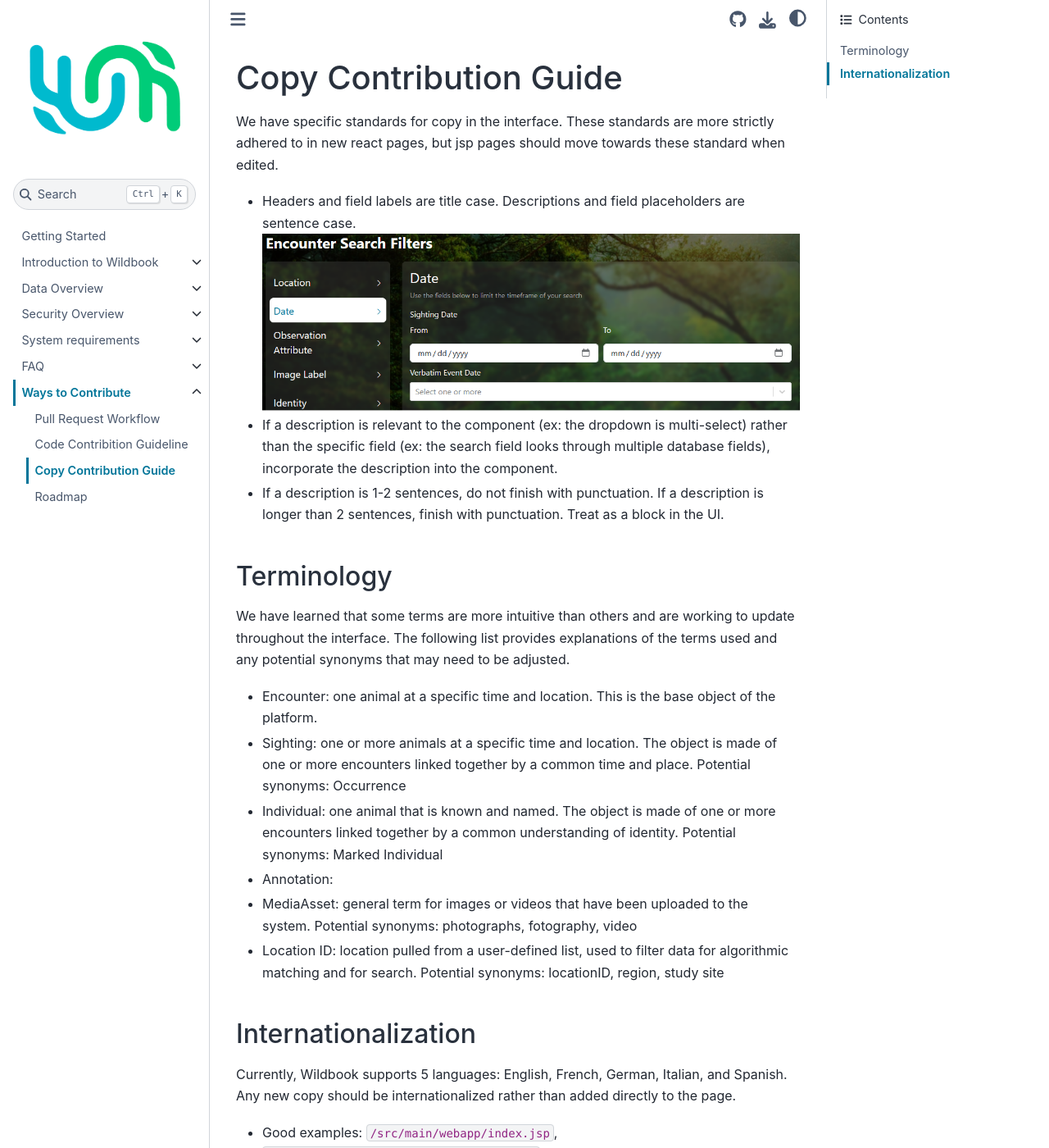
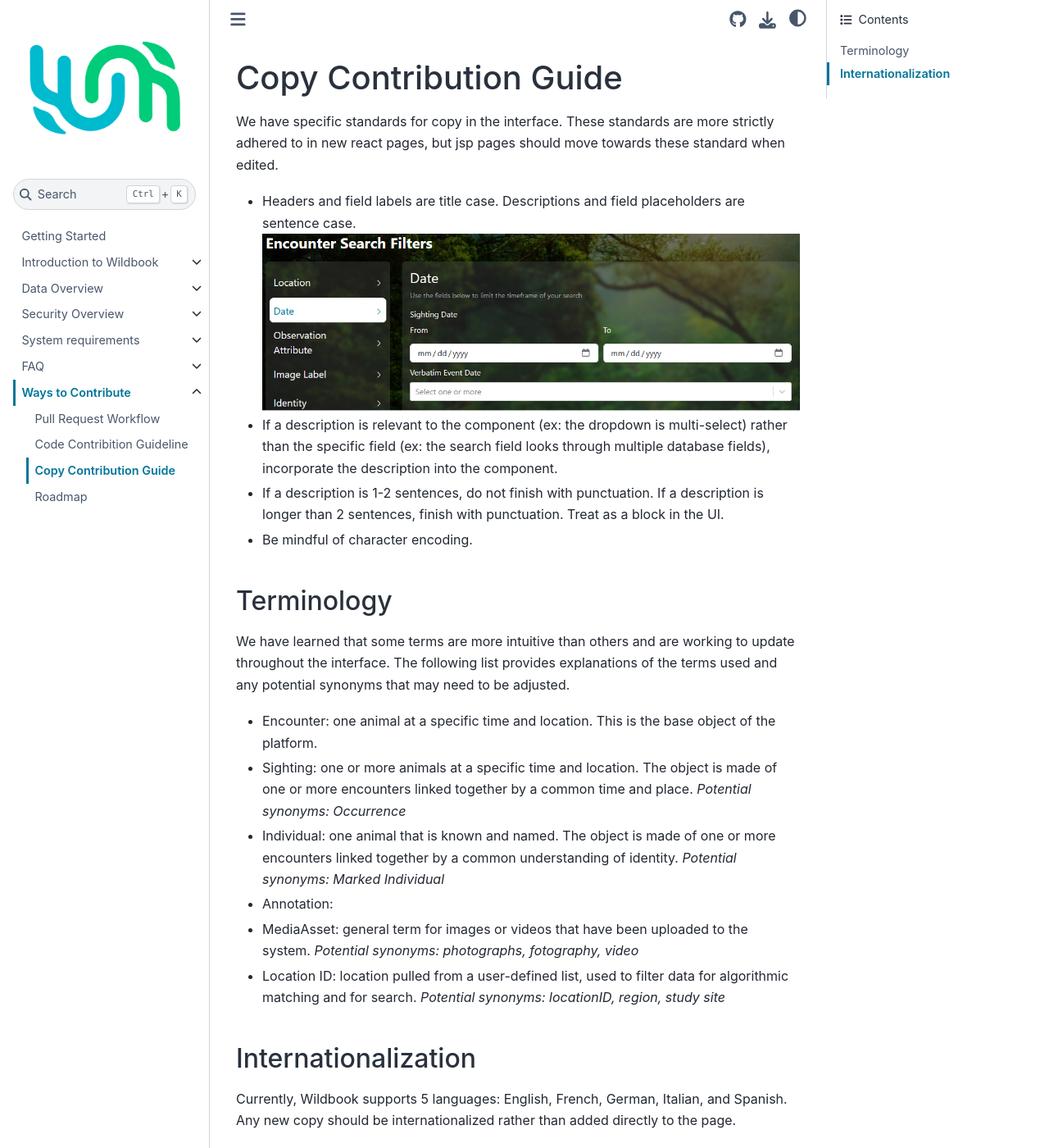
Before and after one commit to WildMeOrg/wildbook-docs, a Sphinx documentation site: the page built from docs/contribute/copy-guide.md, in a window 1280 px wide and 1400 px high. Shown: the whole window at 82% size. Built offline with Sphinx 7.4.7 and the Sphinx Book theme 1.1.4, drawn with Linux system fonts in a browser that asks for light colours.

Commit message:
encoding note

```diff
--- a/docs/contribute/copy-guide.md
+++ b/docs/contribute/copy-guide.md
@@ -5,16 +5,17 @@
 - Headers and field labels are title case. Descriptions and field placeholders are sentence case. ![](../assets/images/copy-example.png)
 - If a description is relevant to the component (ex: the dropdown is multi-select) rather than the specific field (ex: the search field looks through multiple database fields), incorporate the description into the component.
 - If a description is 1-2 sentences, do not finish with punctuation. If a description is longer than 2 sentences, finish with punctuation. Treat as a block in the UI.
+- Be mindful of character encoding.
 
 ## Terminology
 We have learned that some terms are more intuitive than others and are working to update throughout the interface. The following list provides explanations of the terms used and any potential synonyms that may need to be adjusted.
 
 - Encounter: one animal at a specific time and location. This is the base object of the platform.
-- Sighting: one or more animals at a specific time and location. The object is made of one or more encounters linked together by a common time and place. Potential synonyms: Occurrence
-- Individual: one animal that is known and named. The object is made of one or more encounters linked together by a common understanding of identity. Potential synonyms: Marked Individual
+- Sighting: one or more animals at a specific time and location. The object is made of one or more encounters linked together by a common time and place. _Potential synonyms: Occurrence_
+- Individual: one animal that is known and named. The object is made of one or more encounters linked together by a common understanding of identity. _Potential synonyms: Marked Individual_
 - Annotation:
-- MediaAsset: general term for images or videos that have been uploaded to the system. Potential synonyms: photographs, fotography, video
-- Location ID: location pulled from a user-defined list, used to filter data for algorithmic matching and for search. Potential synonyms: locationID, region, study site
+- MediaAsset: general term for images or videos that have been uploaded to the system. _Potential synonyms: photographs, fotography, video_
+- Location ID: location pulled from a user-defined list, used to filter data for algorithmic matching and for search. _Potential synonyms: locationID, region, study site_
 
 ## Internationalization
 Currently, Wildbook supports 5 languages: English, French, German, Italian, and Spanish. Any new copy should be internationalized rather than added directly to the page.
```
